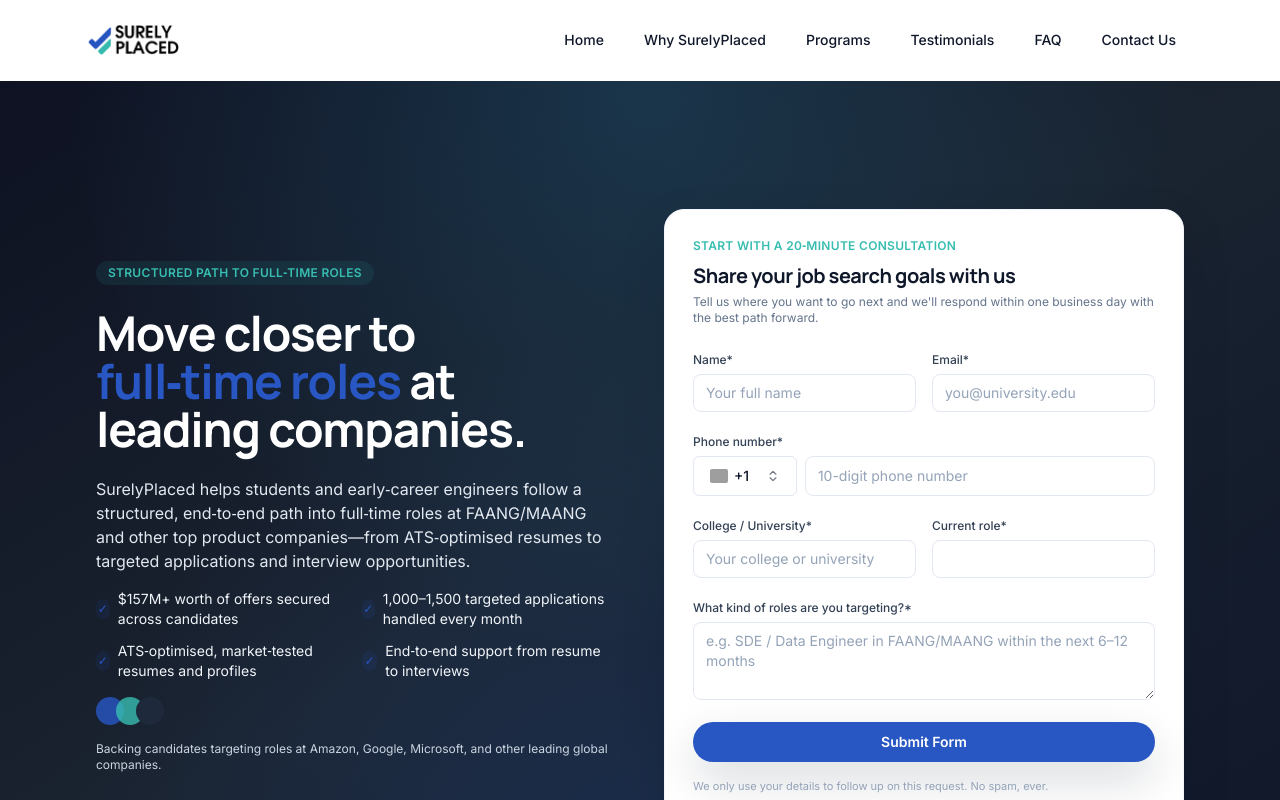
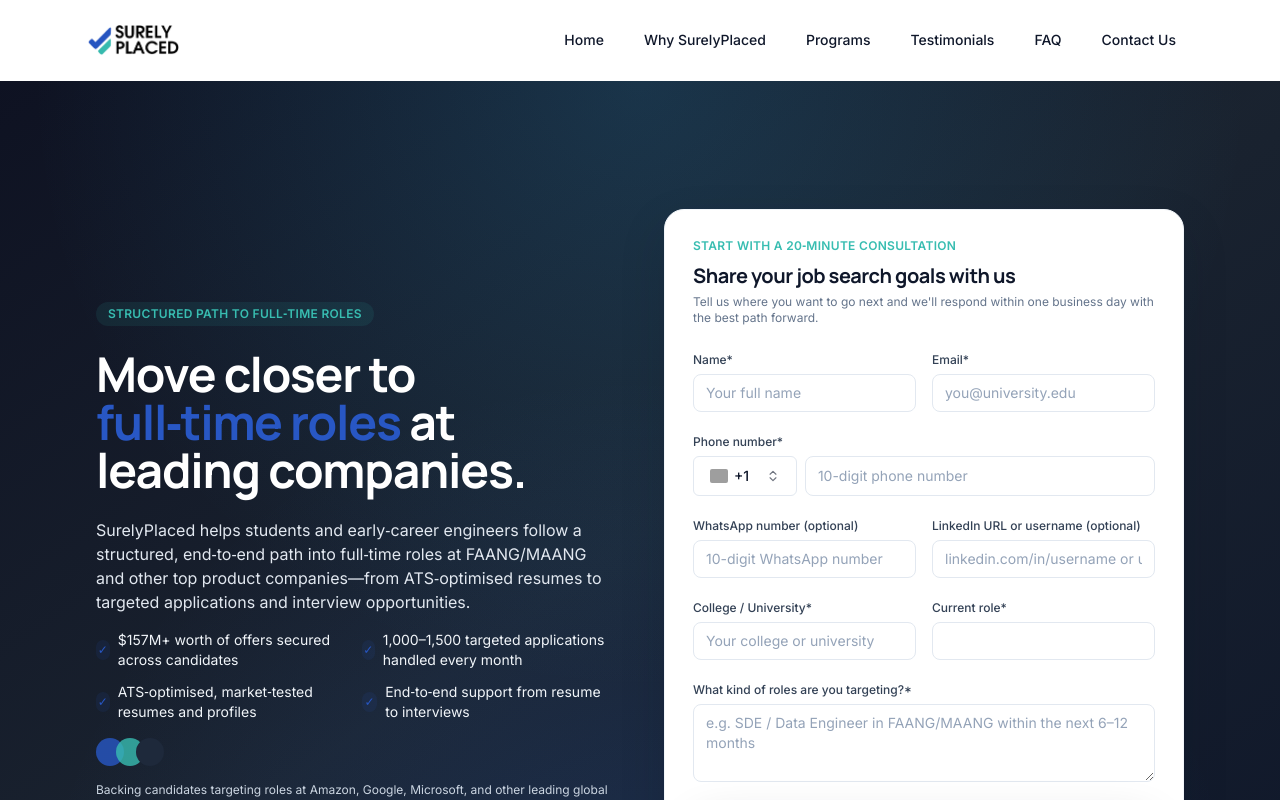
Before and after one commit to Surely-Placed/SurelyPlaced-landingpage, a React (Vite) app: page / in a window 1280 px wide. Shown: the top 800 px of the page. Built offline with nearby package versions, Linux system fonts and the light colour scheme; grey boxes are pictures that could not be loaded.

Commit message:
added two new feilds

```diff
--- a/api/contact.js
+++ b/api/contact.js
@@ -30,9 +30,10 @@
  * @typedef {Object} Body
  * @property {string} [name]
  * @property {string} [email]
- * @property {string} [country_code]
  * @property {string} [country_code] E.164-style dial prefix, e.g. +1, +91
  * @property {string} [phone]
+ * @property {string} [whatsapp]
+ * @property {string} [linkedin]
  * @property {string} [company] College / university (sheet: university)
  * @property {string} [current_role]
  * @property {string} [targeted_role] What roles they are targeting
@@ -114,6 +115,22 @@
   if (!t) return "";
   if (!/^[\w\-./+\s@%]+$/i.test(t)) return "";
   return t;
+}
+
+function normalizeLinkedin(raw) {
+  const t = String(raw ?? "").trim().slice(0, 220);
+  if (!t) return "";
+  // Accept full URL, @username, or plain username/profile slug.
+  if (/^https?:\/\//i.test(t)) return t;
+  if (t.startsWith("@")) return t.slice(1);
+  return t;
+}
+
+function normalizeWhatsapp(raw) {
+  const t = String(raw ?? "").trim();
+  if (!t) return "";
+  const digits = t.replace(/\D/g, "").slice(0, 15);
+  return digits;
 }
 
 const MAX_SCRIPT_REDIRECTS = 8;
@@ -253,6 +270,8 @@
     }
 
     const college = (body.company || "").trim();
+    const whatsapp = normalizeWhatsapp(body.whatsapp);
+    const linkedin = normalizeLinkedin(body.linkedin);
     const currentRole = (body.current_role || body.role || "").trim();
     const targetedRole = (body.targeted_role || "").trim();
 
@@ -297,6 +316,8 @@
       name,
       email,
       phone: `${countryCode} ${phoneDigits}`,
+      whatsapp,
+      linkedin,
       college,
       current_role: currentRole,
       targeted_role: targetedRole,
--- a/src/components/sections/Hero.tsx
+++ b/src/components/sections/Hero.tsx
@@ -151,6 +151,35 @@
             <div className="grid gap-4 sm:grid-cols-2">
               <div>
                 <label className="text-xs font-medium text-slate-700">
+                  WhatsApp number (optional)
+                </label>
+                <input
+                  type="tel"
+                  name="whatsapp"
+                  value={form.whatsapp}
+                  onChange={onChange}
+                  className="mt-1 w-full rounded-lg border border-slate-200 px-3 py-2 text-sm text-slate-900 placeholder:text-slate-400 focus:border-primary focus:outline-none focus:ring-2 focus:ring-primary/20"
+                  placeholder="10-digit WhatsApp number"
+                  inputMode="numeric"
+                />
+              </div>
+              <div>
+                <label className="text-xs font-medium text-slate-700">
+                  LinkedIn URL or username (optional)
+                </label>
+                <input
+                  type="text"
+                  name="linkedin"
+                  value={form.linkedin}
+                  onChange={onChange}
+                  className="mt-1 w-full rounded-lg border border-slate-200 px-3 py-2 text-sm text-slate-900 placeholder:text-slate-400 focus:border-primary focus:outline-none focus:ring-2 focus:ring-primary/20"
+                  placeholder="linkedin.com/in/username or username"
+                />
+              </div>
+            </div>
+            <div className="grid gap-4 sm:grid-cols-2">
+              <div>
+                <label className="text-xs font-medium text-slate-700">
                   College / University*
                 </label>
                 <input
--- a/src/components/sections/LeadSection.tsx
+++ b/src/components/sections/LeadSection.tsx
@@ -104,6 +104,35 @@
                 />
               </div>
             </div>
+            <div className="grid gap-4 sm:grid-cols-2">
+              <div>
+                <label className="text-xs font-medium text-slate-100">
+                  WhatsApp number (optional)
+                </label>
+                <input
+                  type="tel"
+                  name="whatsapp"
+                  value={form.whatsapp}
+                  onChange={onChange}
+                  className="mt-1 w-full rounded-lg border border-slate-600/60 bg-slate-900/40 px-3 py-2 text-sm text-white placeholder:text-slate-500 focus:border-teal focus:outline-none focus:ring-2 focus:ring-teal/30"
+                  placeholder="10-digit WhatsApp number"
+                  inputMode="numeric"
+                />
+              </div>
+              <div>
+                <label className="text-xs font-medium text-slate-100">
+                  LinkedIn URL or username (optional)
+                </label>
+                <input
+                  type="text"
+                  name="linkedin"
+                  value={form.linkedin}
+                  onChange={onChange}
+                  className="mt-1 w-full rounded-lg border border-slate-600/60 bg-slate-900/40 px-3 py-2 text-sm text-white placeholder:text-slate-500 focus:border-teal focus:outline-none focus:ring-2 focus:ring-teal/30"
+                  placeholder="linkedin.com/in/username or username"
+                />
+              </div>
+            </div>
             <div>
               <label className="text-xs font-medium text-slate-100">
                 College / University*
--- a/src/controllers/useLeadForm.ts
+++ b/src/controllers/useLeadForm.ts
@@ -60,6 +60,8 @@
       email: form.email.trim(),
       country_code: form.countryCode.trim(),
       phone: phoneDigits,
+      whatsapp: form.whatsapp.trim(),
+      linkedin: form.linkedin.trim(),
       company: form.company.trim(),
       current_role: form.currentRole.trim(),
       targeted_role: form.targetedRole.trim(),
--- a/src/models/lead.ts
+++ b/src/models/lead.ts
@@ -3,6 +3,8 @@
   email: string;
   countryCode: string;
   phone: string;
+  whatsapp: string;
+  linkedin: string;
   company: string;
   currentRole: string;
   targetedRole: string;
@@ -13,6 +15,8 @@
   email: "",
   countryCode: "+1",
   phone: "",
+  whatsapp: "",
+  linkedin: "",
   company: "",
   currentRole: "",
   targetedRole: "",
```
Also changed, not shown: 1 other file (tests, documents, lock files or other folders).
